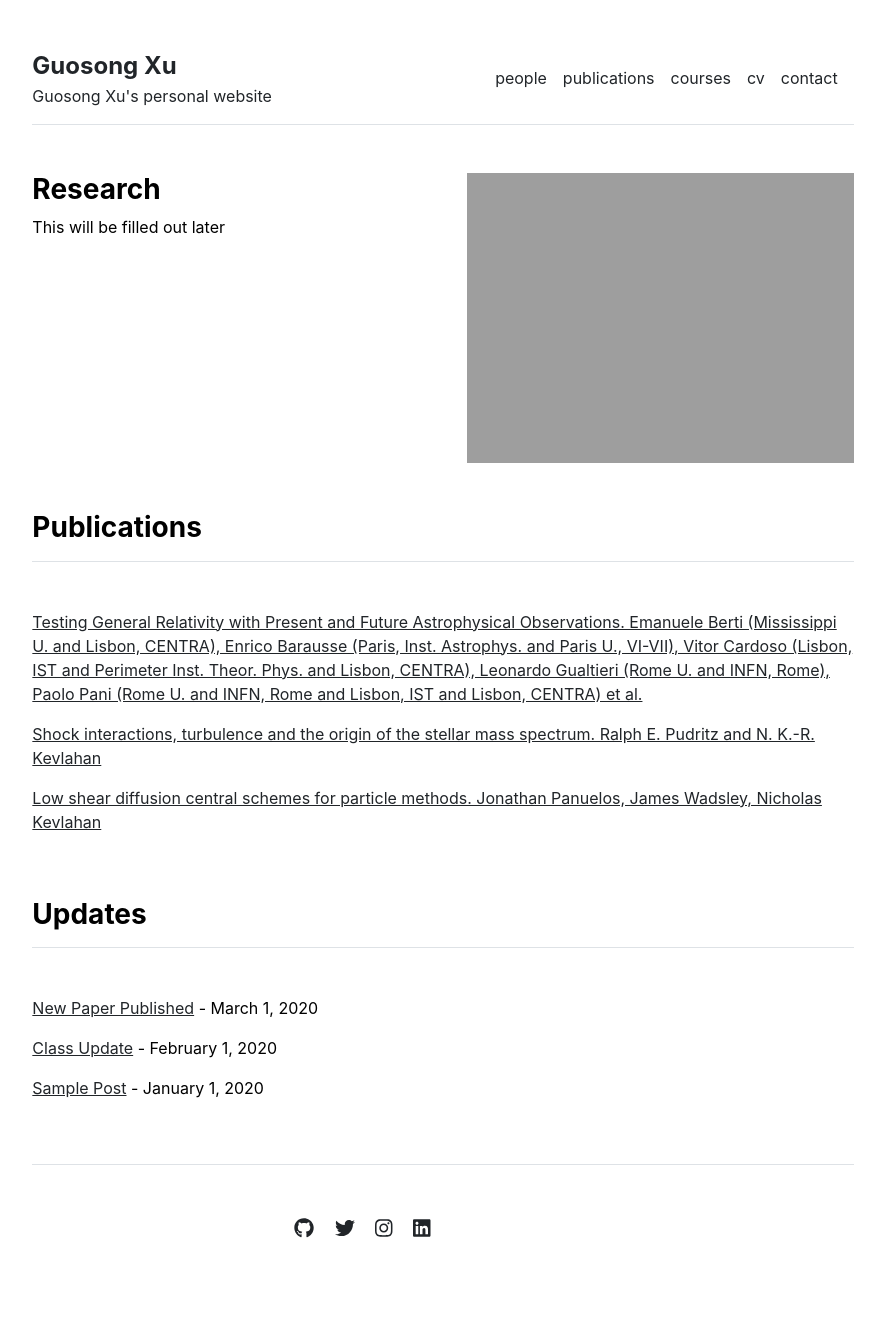
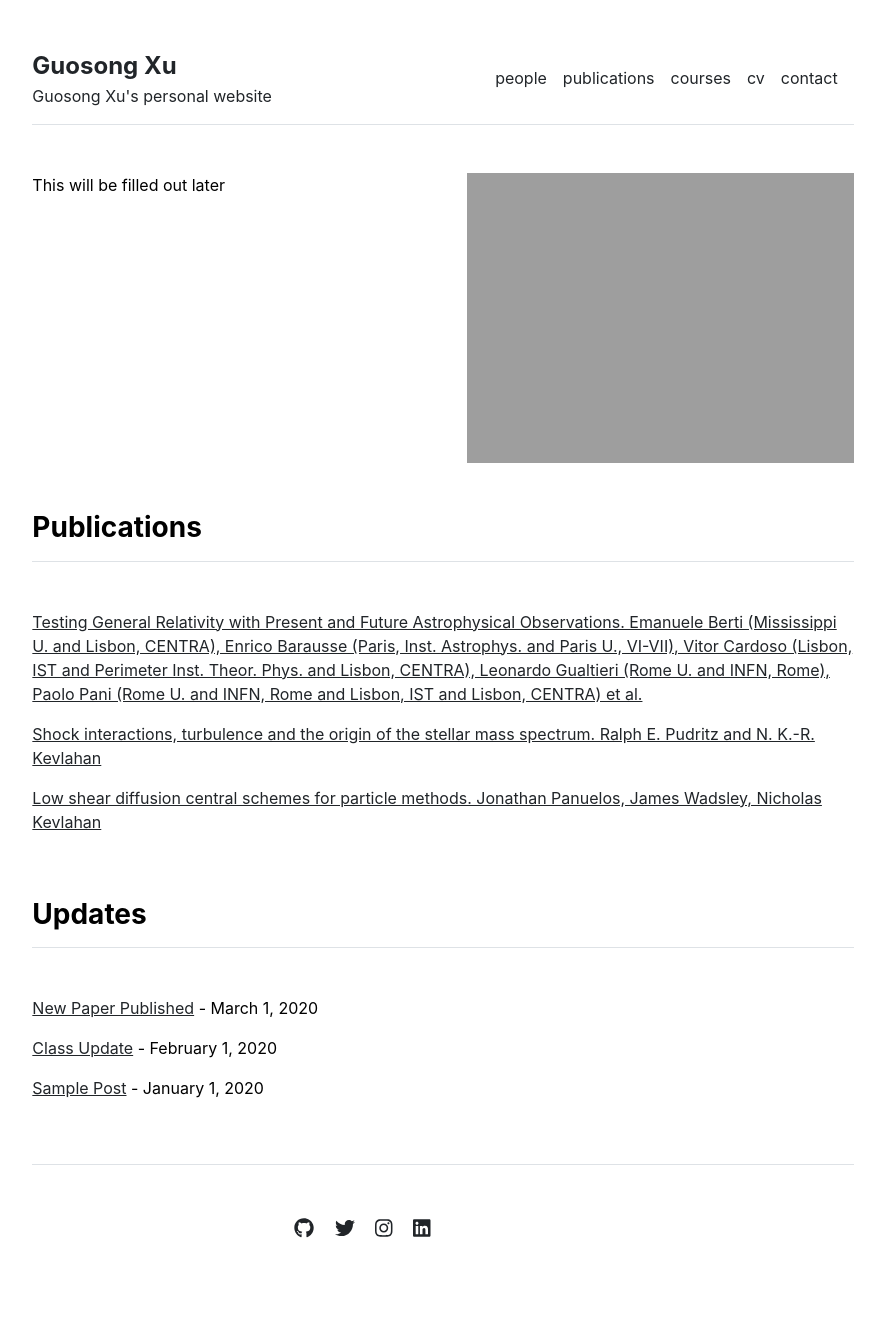
Before and after one commit to guosongxu/guosongxu.github.io, a Jekyll site: the page built from index.md, in a window 1280 px wide. Shown: the whole page, without its empty margins (197-1082 px from the left). Built offline with Jekyll 4.4.1, drawn with Linux system fonts in a browser that asks for light colours.

Commit message:
Update home.html

```diff
--- a/_layouts/home.html
+++ b/_layouts/home.html
@@ -4,7 +4,6 @@ layout: default
 
 <div class="row g-5 mb-5">
   <div class="col-md-6">
-    <h3 class="fw-bold">Research</h3>
     {{ content }}
   </div>
   <div class="col-md-6">
```
